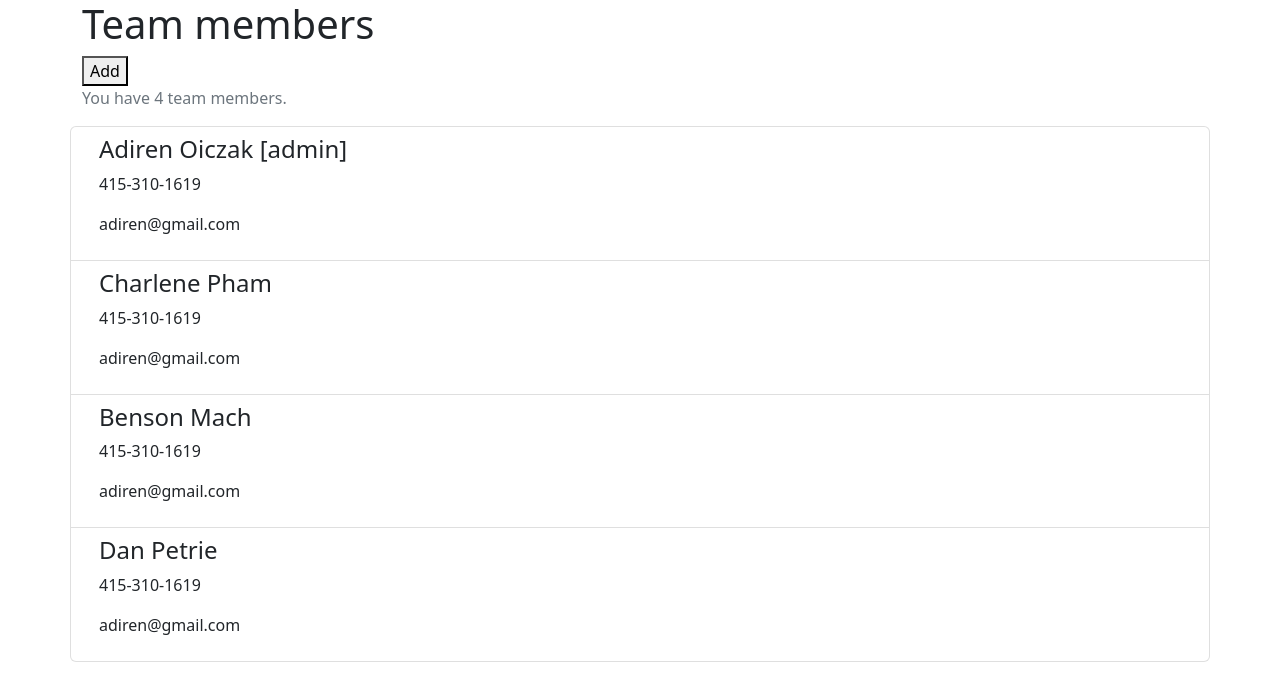
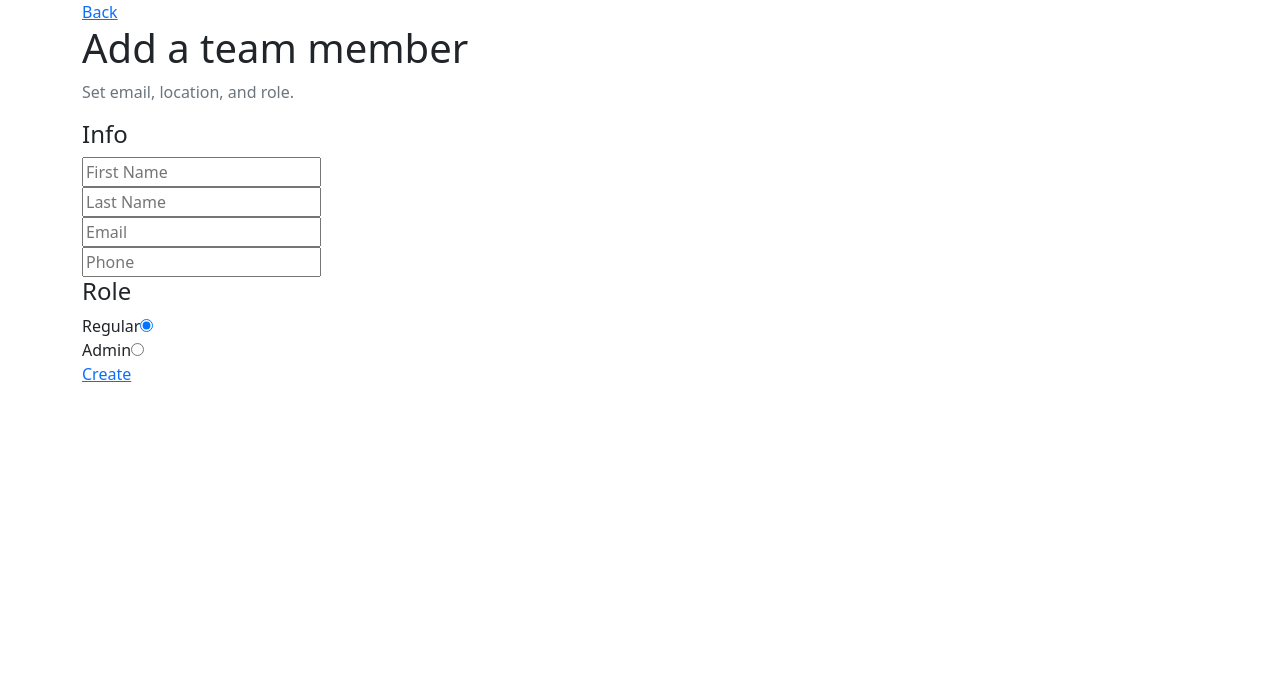
Before and after one commit to yuhongz12/team-member-management, a React (Create React App) app: page /create in a window 1280 px wide. Shown: the top 700 px of the page. Built offline with nearby package versions, Linux system fonts and the light colour scheme.

Commit message:
create functionality to add members with user input

```diff
--- a/src/App.js
+++ b/src/App.js
@@ -2,35 +2,27 @@ import React from "react";
 import MemberList from "./member-list";
 import {useDispatch, useSelector} from "react-redux";
 import {createMember} from "./reducers/members-reducer";
+import CreateMember from "./create-member";
+import {BrowserRouter, Link} from "react-router-dom";
+import HomePage from "./home";
+import {Routes, Route} from "react-router";
 
 
 
 function App() {
 
-  const memberArray = useSelector(state => state.members);
-  const dispatch = useDispatch();
-  const addMemberHandler = () => {
-    const newMember = {
-      firstName: "bob",
-      lastName: "smith",
-      email: "bob@gmail.com",
-      phoneNumber: "131-123-1233",
-      role: "regular"
-    }
-    dispatch(createMember(newMember));
-    console.log()
-  }
-  return (
+  return(
+      <BrowserRouter>
+        <div className={'container'}>
+          <Routes>
+            <Route path={'/*'} element={<HomePage/>}/>
+            <Route path={'/create'} element={<CreateMember/>}/>
+            {/*<Route path={'/edit/:id'} element={<HomePage/>}/>*/}
+          </Routes>
+        </div>
+      </BrowserRouter>
 
-      <div className='container'>
-        <h1>Team members</h1>
-        <button onClick={addMemberHandler}>Add</button>
-        <p className={'text-muted'}>You have {memberArray.length} team members.</p>
-        <MemberList/>
-      </div>
-
-
-  );
+  )
 }
 
 export default App;
--- /dev/null
+++ b/src/create-member/index.js
@@ -0,0 +1,56 @@
+import React, {useState} from "react";
+import {Link} from "react-router-dom";
+import {useDispatch} from "react-redux";
+import {createMember} from "../reducers/members-reducer";
+const CreateMember = (member) => {
+    let [newFirstName, setNewFirstName] = useState('');
+    let [newLastName, setNewLastName] = useState('');
+    let [newEmail, setNewEmail] = useState('');
+    let [newPhone, setNewPhone] = useState('');
+    let [newRole, setNewRole] = useState('regular');
+    const dispatch = useDispatch();
+    const addMemberHandler = () => {
+        const newMember = {
+            firstName: newFirstName,
+            lastName: newLastName,
+            email: newEmail,
+            phoneNumber: newPhone,
+            role: newRole
+        }
+        dispatch(createMember(newMember));
+    }
+
+    return(
+        <div>
+            <Link to={'/'}>Back</Link>
+            <h1>Add a team member</h1>
+            <p className={'text-muted'}>Set email, location, and role.</p>
+
+            <div>
+                <h4>Info</h4>
+                <input placeholder={'First Name'} value={newFirstName} onChange={event => setNewFirstName(event.target.value)}
+                       type="text" name="firstName" /><br/>
+                <input placeholder={'Last Name'} value={newLastName}  onChange={event => setNewLastName(event.target.value)}
+                       type="text" name="firstName" /><br/>
+                <input placeholder={'Email'}  value={newEmail}  onChange={event => setNewEmail(event.target.value)} type="text" name="email" /><br/>
+                <input placeholder={'Phone'} value={newPhone}  onChange={event => setNewPhone(event.target.value)} type="text" name="phoneNumber" /><br/>
+
+                <h4>Role</h4>
+                <div >
+                    <label>
+                        Regular
+                        <input  checked={newRole === "regular"} onChange={event => setNewRole(event.target.value)} name={"role"} type="radio" value="regular" />
+
+                    </label><br/>
+                    <label>
+                        Admin
+                        <input checked={newRole === "admin"} onChange={event => setNewRole(event.target.value)} name={"role"} type="radio" value="admin" />
+                    </label>
+                </div>
+            </div>
+            <Link to={'/'} onClick={addMemberHandler}> Create</Link>
+        </div>
+    )
+}
+
+export default CreateMember;
--- /dev/null
+++ b/src/home/index.js
@@ -0,0 +1,23 @@
+import React from "react";
+import {useDispatch, useSelector} from "react-redux";
+import {createMember} from "../reducers/members-reducer";
+import MemberList from "../member-list";
+import {Link} from "react-router-dom";
+
+const HomePage = () => {
+    const memberArray = useSelector(state => state.members);
+
+    return (
+
+            <div>
+            <h1>Team members</h1>
+            {/*<button onClick={addMemberHandler}>Add</button>*/}
+              <Link to={'/create'}>Add</Link>
+            <p className={'text-muted'}>You have {memberArray.length} team members.</p>
+            <MemberList/>
+        </div>
+
+
+    );
+}
+export default HomePage;
--- a/src/index.js
+++ b/src/index.js
@@ -18,6 +18,7 @@ const root = ReactDOM.createRoot(document.getElementById('root'));
 root.render(
   <React.StrictMode>
       <Provider store={store}>
+
         <App />
       </Provider>
   </React.StrictMode>
--- a/src/member-list/index.js
+++ b/src/member-list/index.js
@@ -6,7 +6,7 @@ const MemberList = () => {
     const members = useSelector(state => state.members);
     return (
         <ul className={'list-group'}>
-            {members.map(member => <MemberItem member={member}/>)}
+            {members.map(member => <MemberItem key={member._id} member={member}/>)}
 
         </ul>
     )
--- a/src/member-list/member-item.js
+++ b/src/member-list/member-item.js
@@ -1,6 +1,4 @@
 import React from "react";
-import {Button} from "react-bootstrap";
-import {Link} from "react-router-dom";
 
 const MemberItem = ({
                         member = {
@@ -12,7 +10,6 @@ const MemberItem = ({
                         }
                     }
 ) => {
-    console.log(member);
     return(
         <li className={'list-group-item row'}>
             <div>
```
Also changed, not shown: src/add-member/index.js (deleted, +0 -12 lines).
